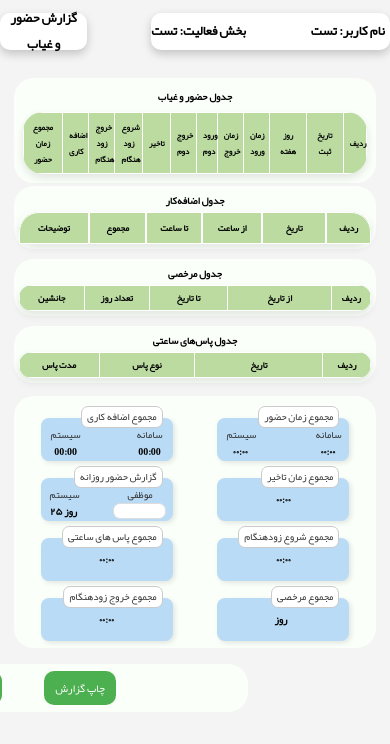
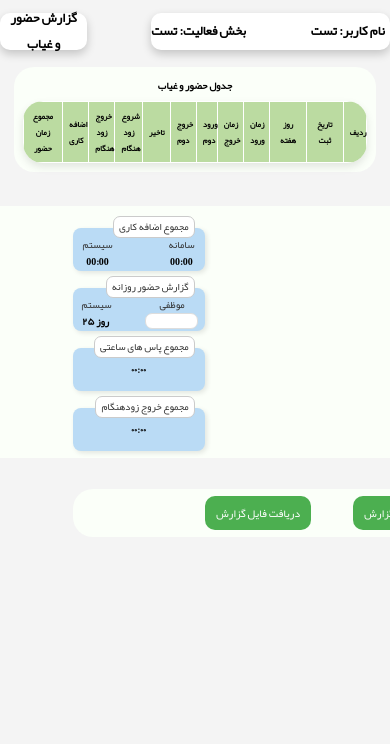
Before and after one commit to draminiiii/hastama_lab, a FastAPI app: template app/templates/final_report_page.html in a window 390 px wide; the page is wider, and only the part inside the window is pictured. Shown: the top 744 px of that part. Run offline with FastAPI, Linux system fonts and the light colour scheme; the template is opened without the code that fills it, so the values that code supplies are empty; some libraries are stand-ins or nearby versions.

Commit message:
140504271005

```diff
--- a/app/static/css/final-report-style.css
+++ b/app/static/css/final-report-style.css
@@ -21,21 +21,11 @@ html, body {
     font-family: 'Yekan';
     margin: 0;
     padding: 0;
-    height: 100vh;
     display: flex;
     justify-content: center;
     background-color: #f4f4f4;
     align-items: center;
-}
-
-.koleobject {
-    position: relative;
-    height: 100%;
-    display: flex;
     flex-direction: column;
-    align-items: flex-end;
-    gap: 3%;
-    width: 100%;
 }
 
 .titleBox {
@@ -84,23 +74,17 @@ html, body {
     width: 100%;
 }
 
+.bala {
+    margin-top: 1%;
+}
+
 /* تنظیمات باکس های جداول گزارش کاربر *//* تنظیمات باکس های جداول گزارش کاربر *//* تنظیمات باکس های جداول گزارش کاربر *//* تنظیمات باکس های جداول گزارش کاربر */
 /* تنظیمات باکس های جداول گزارش کاربر *//* تنظیمات باکس های جداول گزارش کاربر *//* تنظیمات باکس های جداول گزارش کاربر *//* تنظیمات باکس های جداول گزارش کاربر */
 /* تنظیمات باکس های جداول گزارش کاربر *//* تنظیمات باکس های جداول گزارش کاربر *//* تنظیمات باکس های جداول گزارش کاربر *//* تنظیمات باکس های جداول گزارش کاربر */
 
-.boxha {
-    display: flex;
-    justify-content: center;
-    align-items: center;
-    gap: 2rem;
-    width: fit-content;
-    position: relative;
-    flex-direction: column;
-}
-
 .hozoorBox {
     width: 96rem;
-    max-height: 27rem;
+    max-height: 25rem;
     background-color: #fbfff9;
     padding: 17px;
     border-radius: 20px;
@@ -120,7 +104,6 @@ html, body {
 .left-section {
     display: flex;
     flex-direction: column;
-    gap: 10px;
 }
 
 .ezafeBox, .passBox, .hourlyPassBox {
@@ -128,7 +111,7 @@ html, body {
     height: auto;
     max-height: 19rem;
     background-color: #fbfff9;
-    padding: 17px;
+    padding: 11px;
     border-radius: 20px;
     display: flex;
     flex-direction: column;
@@ -165,6 +148,14 @@ html, body {
 
 .stn5-passBox {
     width: 4%;
+}
+
+.paein {
+    display: flex;
+    width: 100%;
+    justify-content: center;
+    gap: 3%;
+    margin-top: 1%;
 }
 
 /* تنظیمات جدول ساعت های ساعت زن کاربر *//* تنظیمات جدول ساعت های ساعت زن کاربر *//* تنظیمات جدول ساعت های ساعت زن کاربر */
@@ -914,11 +905,6 @@ html, body {
         display: block; /* یا فقط برای موبایل flex کن */
     }
 
-    .koleobject {
-        margin: 0 auto;
-        width: 100%;
-    }
-
     /* باکس های اطلاعات کاربر و تاریخ *//* باکس های اطلاعات کاربر و تاریخ *//* باکس های اطلاعات کاربر و تاریخ *//* باکس های اطلاعات کاربر و تاریخ */
     /* باکس های اطلاعات کاربر و تاریخ *//* باکس های اطلاعات کاربر و تاریخ *//* باکس های اطلاعات کاربر و تاریخ *//* باکس های اطلاعات کاربر و تاریخ */
     /* باکس های اطلاعات کاربر و تاریخ *//* باکس های اطلاعات کاربر و تاریخ *//* باکس های اطلاعات کاربر و تاریخ *//* باکس های اطلاعات کاربر و تاریخ */
@@ -957,18 +943,7 @@ html, body {
     /* باکس های جدول ها *//* باکس های جدول ها *//* باکس های جدول ها *//* باکس های جدول ها *//* باکس های جدول ها *//* باکس های جدول ها */
     /* باکس های جدول ها *//* باکس های جدول ها *//* باکس های جدول ها *//* باکس های جدول ها *//* باکس های جدول ها *//* باکس های جدول ها */
 
-    .boxha {
-        position: relative;
-        left: 0;
-        display: grid;
-        margin-top: 4%;
-        top: 0rem;
-        width: 100%;
-        transform: unset;
-        gap: 1%;
-    }
-
-    .right-section {width: 100%;}
+    .bala {width: 100%;}
 
     .hozoorBox {
         width: 93%;
@@ -1103,11 +1078,6 @@ html, body {
 
 @media print {
 
-    .koleobject {
-        max-width: 190mm; /* داخل حاشیه جا بشه */
-        margin: 0 auto;
-    }
-
     /* تنظیمات باکس عنوان صفحه *//* تنظیمات باکس عنوان صفحه *//* تنظیمات باکس عنوان صفحه *//* تنظیمات باکس عنوان صفحه */
     /* تنظیمات باکس عنوان صفحه *//* تنظیمات باکس عنوان صفحه *//* تنظیمات باکس عنوان صفحه *//* تنظیمات باکس عنوان صفحه */
     /* تنظیمات باکس عنوان صفحه *//* تنظیمات باکس عنوان صفحه *//* تنظیمات باکس عنوان صفحه *//* تنظیمات باکس عنوان صفحه */
@@ -1135,12 +1105,6 @@ html, body {
     /* تنظیمات باکس جدول حضور و غیاب *//* تنظیمات باکس جدول حضور و غیاب *//* تنظیمات باکس جدول حضور و غیاب *//* تنظیمات باکس جدول حضور و غیاب */
     /* تنظیمات باکس جدول حضور و غیاب *//* تنظیمات باکس جدول حضور و غیاب *//* تنظیمات باکس جدول حضور و غیاب *//* تنظیمات باکس جدول حضور و غیاب */
     /* تنظیمات باکس جدول حضور و غیاب *//* تنظیمات باکس جدول حضور و غیاب *//* تنظیمات باکس جدول حضور و غیاب *//* تنظیمات باکس جدول حضور و غیاب */
-
-    .boxha {
-        position: relative;
-        margin: 0 auto;
-        width: 100%;
-    }
 
     .hozoorBox {
         position: relative;
--- a/app/static/js/final-report-script.js
+++ b/app/static/js/final-report-script.js
@@ -166,9 +166,6 @@ document.addEventListener("DOMContentLoaded", function() {
         console.warn("هیچ نام کاربری انتخاب نشده است.");
     }
 });
-
-
-
 
 // تابع تبدیل اعداد انگلیسی به فارسی
 function convertToPersianNumbers(num) {
--- a/app/templates/final_report_page.html
+++ b/app/templates/final_report_page.html
@@ -10,7 +10,6 @@
     </head>
 
     <body>
-        <div class="koleobject">
 
             <div class="onvanha">
                 <div class="titleBox">
@@ -29,11 +28,8 @@
                 </div>
             </div>
 
-            <div class="boxha">
-
-
-                <!-- بخش راست (حضور و غیاب) -->
-                <div class="right-section">
+            <!-- جدول حضور و غیاب نهایی -->
+            <div class="bala">
                 <div class="hozoorBox">
                     <h2>جدول حضور و غیاب</h2>
                     <table class="hozoorUsersReport-table" id="hozoorUsersReportTable">
@@ -62,7 +58,8 @@
                 </div>
             </div>
 
-                <!-- بخش چپ (اضافه‌کار و مرخصی) -->
+            <!-- باکس های آمار و اعداد و جداول مرخصی، پاس ساعتی و اضافه کاری -->
+            <div class="paein">
                 <div class="left-section">
                     <div class="ezafeBox">
                         <h2>جدول اضافه‌کار</h2>
@@ -119,8 +116,7 @@
                     </div>
                 </div>
 
-            </div>
-
+                <div class="paeinrast">
                     <div class="numberReport">
                         <!-- ردیف اول -->
                         <div class="numBoxEzafeh">
@@ -199,6 +195,9 @@
                             <button class="btn" onclick="window.print()">چاپ گزارش</button>
                         </div>
                     </div>
+                </div>
+            </div>
+
 
             <div class="emzaha">
                 <div class="signature-box">
@@ -210,7 +209,7 @@
                 </div>
             </div>
 
-        </div>
+
         <script src="https://cdn.jsdelivr.net/npm/moment@2.29.4/moment.min.js"></script>
         <script src="https://cdn.jsdelivr.net/npm/moment-jalaali@0.9.2/build/moment-jalaali.js"></script>
 
```
Also changed, not shown: app/static/js/admin.js (+16 -2 lines), 1 other file. Lines whose indentation alone changed are shown as unchanged.
